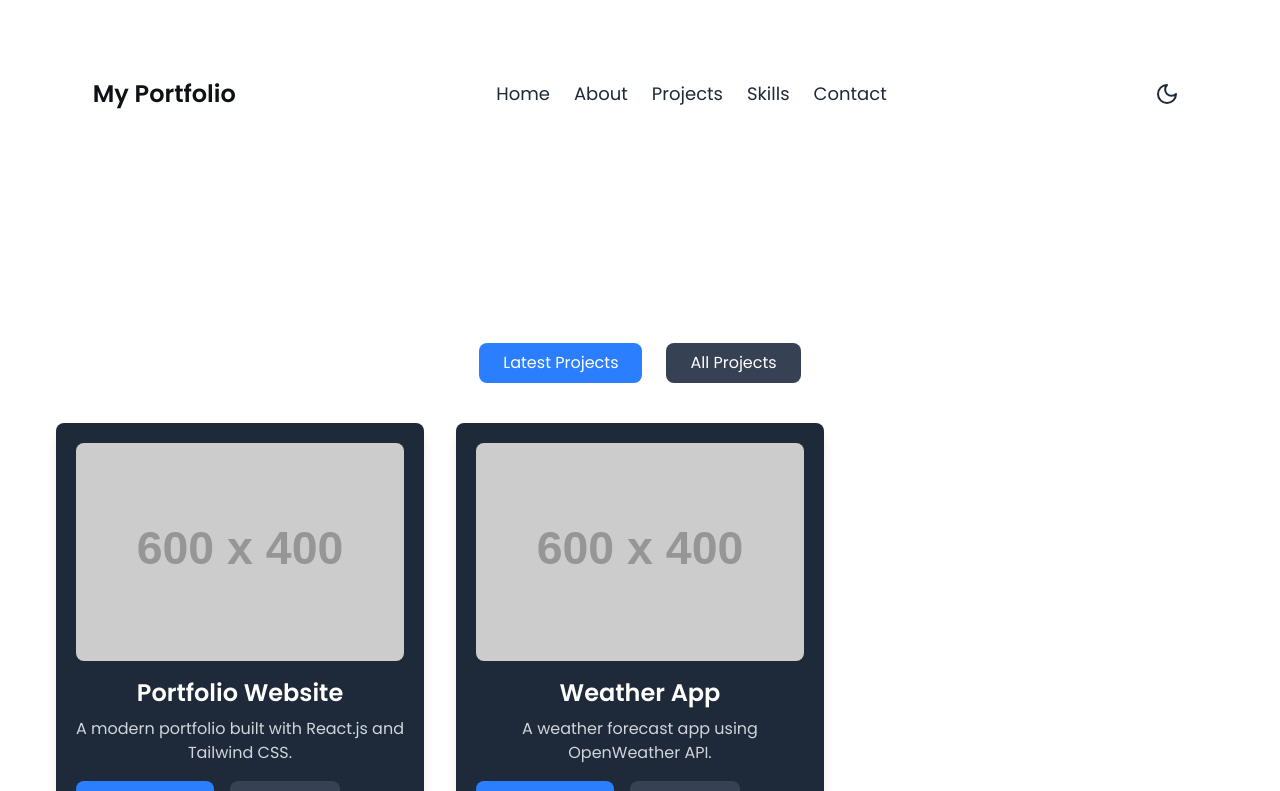
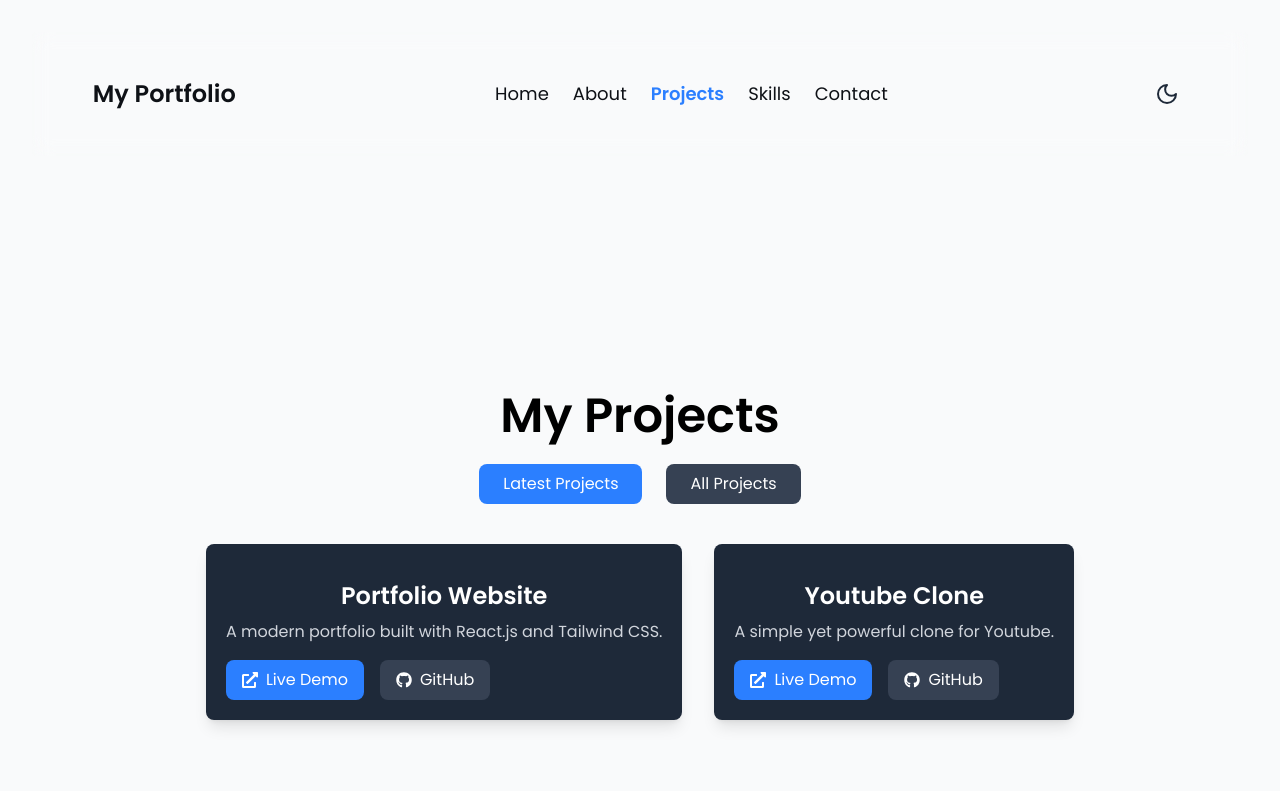
Before and after one commit to nancythomas2412/portfolio, a React (Vite) app: page /projects in a window 1280 px wide. Shown: the top 791 px of the page. Built offline with nearby package versions, Linux system fonts and the light colour scheme.

Commit message:
Fix few styling errors

```diff
--- a/src/components/Footer.jsx
+++ b/src/components/Footer.jsx
@@ -1,8 +1,5 @@
-import { useTheme } from "../pages/context/ThemeContext";
 
 function Footer() {
-  const { darkMode } = useTheme();
-
     return (
       <footer className=" text-center p-4 mt-10 dark:text-[var(--primary-dark)]">
         <p className="text-gray-400">&copy; 2025 My Portfolio. All rights reserved.</p>
--- a/src/components/Navbar.jsx
+++ b/src/components/Navbar.jsx
@@ -1,24 +1,22 @@
-import { useState, useEffect } from "react";
-import { Link } from "react-router-dom";
+import { useState } from "react";
+import { Link, useLocation } from "react-router-dom"; // Import useLocation
 import { motion } from "framer-motion";
 import { Menu, X, Sun, Moon } from "lucide-react";
+import { useTheme } from "../pages/context/ThemeContext";
 
 function Navbar() {
   const [isOpen, setIsOpen] = useState(false);
-  const [darkMode, setDarkMode] = useState(() => localStorage.getItem("theme") === "dark");
+  const { darkMode, setDarkMode } = useTheme();
+  const location = useLocation(); // Get current URL path
 
-  useEffect(() => {
-    document.body.classList.toggle("dark", darkMode);
-    localStorage.setItem("theme", darkMode ? "dark" : "light");
-  }, [darkMode]);
+  const toggleDarkMode = () => {
+    setDarkMode(!darkMode);
+  };
+
+  const navItems = ["Home", "About", "Projects", "Skills", "Contact"];
 
   return (
-    <nav
-      className="fixed top-0 left-0 w-full z-50 transition-all duration-300"
-      style={{
-        color: darkMode ? "var(--text-dark)" : "var(--text-light)", // Adjust text color based on theme
-      }}
-    >
+    <nav className="fixed top-0 left-0 w-full z-50 transition-all duration-300">
       <div className="container mx-auto px-6 py-4 flex justify-between items-center">
         {/* Logo */}
         <motion.h1
@@ -32,26 +30,35 @@ function Navbar() {
 
         {/* Desktop Navigation */}
         <ul className="hidden md:flex space-x-6 text-lg">
-          {["Home", "About", "Projects", "Skills", "Contact"].map((item) => (
+          {navItems.map((item) => {
+            const path = item === "Home" ? "/" : `/${item.toLowerCase()}`;
+            const isActive = location.pathname === path; // Check if current page matches
+
+            return (
               <motion.li key={item} whileHover={{ scale: 1.1 }}>
                 <Link
-                to={item === "Home" ? "/" : `/${item.toLowerCase()}`}
-                className={`${
-                  darkMode ? "text-gray-200" : "text-gray-800"
-                } hover:text-blue-500 transition-colors duration-200`}
+                  to={path}
+                  className={`transition-colors duration-200 ${
+                    isActive ? "text-blue-500 font-semibold" : "hover:text-blue-500"
+                  }`}
                 >
                   {item}
                 </Link>
               </motion.li>
-          ))}
+            );
+          })}
         </ul>
 
         {/* Theme Toggle Button */}
         <button
-          onClick={() => setDarkMode(!darkMode)}
+          onClick={toggleDarkMode}
           className="p-2 rounded-full transition-all duration-300"
         >
-          {darkMode ? <Sun className="w-6 h-6 text-yellow-400" /> : <Moon className="w-6 h-6 text-gray-800" />}
+          {darkMode ? (
+            <Sun className="w-6 h-6 text-yellow-400" />
+          ) : (
+            <Moon className="w-6 h-6 text-gray-800" />
+          )}
         </button>
 
         {/* Mobile Menu Button */}
@@ -62,23 +69,24 @@ function Navbar() {
 
       {/* Mobile Menu */}
       {isOpen && (
-        <motion.div
-          className="md:hidden flex flex-col items-center py-4"
-          style={{
-            color: darkMode ? "var(--text-dark)" : "var(--text-light)",
-          }}
-        >
-          {["Home", "About", "Projects", "Skills", "Contact"].map((item) => (
+        <motion.div className="md:hidden flex flex-col items-center py-4">
+          {navItems.map((item) => {
+            const path = item === "Home" ? "/" : `/${item.toLowerCase()}`;
+            const isActive = location.pathname === path;
+
+            return (
               <Link
                 key={item}
-              to={item === "Home" ? "/" : `/${item.toLowerCase()}`}
-              className="text-lg py-2"
+                to={path}
+                className={`text-lg py-2 ${
+                  isActive ? "text-blue-500 font-semibold" : ""
+                }`}
                 onClick={() => setIsOpen(false)}
-              style={{ color: darkMode ? "var(--text-dark)" : "var(--text-light)" }}
               >
                 {item}
               </Link>
-          ))}
+            );
+          })}
         </motion.div>
       )}
     </nav>
--- a/src/index.css
+++ b/src/index.css
@@ -1,5 +1,6 @@
 @import url("https://fonts.googleapis.com/css2?family=Poppins:wght@300;400;600&display=swap");
 @import "tailwindcss";
+@custom-variant dark (&:where(.dark, .dark *));
 
 html {
   scroll-behavior: smooth;
@@ -21,16 +22,23 @@ html {
 /* Smooth transition */
 body {
   font-family: "Poppins", sans-serif;
-  /* background-color: var(--bg-light); */
-  color: black;
+  background-color: var(--bg-light);
+  color: var(--text-light);
   transition: background-color 0.5s, color 0.5s;
 }
 
-/* Dark Mode */
-body.dark {
+/* Apply dark mode to html instead of body */
+html.dark {
   background-color: var(--bg-dark);
   color: var(--text-dark);
 }
+
+/* Ensure sections and other elements inherit the dark theme */
+html.dark body {
+  background-color: var(--bg-dark);
+  color: var(--text-dark);
+}
+
 
 /* Button Styling */
 .btn {
@@ -42,7 +50,7 @@ body.dark {
   transition: 0.3s;
 }
 
-body.dark .btn {
+.dark .btn {
   background: var(--primary-dark);
 }
 
@@ -50,7 +58,7 @@ body.dark .btn {
   background: var(--secondary-light);
 }
 
-body.dark .btn:hover {
+.dark .btn:hover {
   background: var(--secondary-dark);
 }
 
@@ -68,16 +76,15 @@ nav {
   top: 0;
   left: 0;
   width: 100%;
-  background: none;
   padding: 10px 0;
-  /* box-shadow: 0px 4px 10px rgba(0, 0, 0, 0.1);
-  backdrop-filter: blur(10px); */
-  color: var(--text-light); /* Default text color */
+  color: var(--text-light);
+  /* background-color: rgba(255, 255, 255, 0.8); */
+  backdrop-filter: blur(10px);
+  transition: background-color 0.3s;
 }
 
-/* Dark Mode */
-body.dark nav {
-  color: var(--text-dark); /* Dark mode navbar text color */
+.dark nav {
+  color: var(--text-dark);
 }
 
 /* Section Spacing */
@@ -95,7 +102,7 @@ section {
   padding: 20px;
   border-radius: 12px;
   box-shadow: 0px 4px 8px rgba(0, 0, 0, 0.2);
-  transition: 0.3s;
+  transition: transform 0.3s ease-in-out;
 }
 
 .project-card:hover {
@@ -109,3 +116,12 @@ section {
   gap: 20px;
   justify-content: center;
 }
+
+/* Improved contrast for dark mode links */
+.dark a {
+  color: var(--text-dark);
+}
+
+a {
+  transition: color 0.3s;
+}
--- a/src/pages/About.jsx
+++ b/src/pages/About.jsx
@@ -1,16 +1,13 @@
 import { motion } from "framer-motion";
 import { FaHtml5, FaCss3Alt, FaJs, FaReact, FaGithub } from "react-icons/fa";
-import { useTheme } from "../pages/context/ThemeContext";
 
 
 function About() {
-  const { darkMode } = useTheme();
-
   return (
     <section className="min-h-screen flex flex-col justify-center items-center text-center px-6 dark:text-gray-100">
       {/* Animated Heading */}
       <motion.h1
-        className="text-4xl md:text-5xl font-bold text-black"
+        className="text-4xl md:text-5xl font-bold text-black dark:text-white"
         initial={{ opacity: 0, y: -20 }}
         animate={{ opacity: 1, y: 0 }}
         transition={{ duration: 1 }}
@@ -31,7 +28,7 @@ function About() {
 
       {/* Skills Section */}
       <motion.div
-        className="mt-8 flex flex-wrap justify-center gap-6"
+        className="mt-8 flex flex-wrap justify-center gap-6 "
         initial={{ opacity: 0 }}
         animate={{ opacity: 1 }}
         transition={{ delay: 1, duration: 1 }}
@@ -54,7 +51,7 @@ const SkillCard = ({ icon, name }) => (
     whileHover={{ scale: 1.1 }}
   >
     <div className="text-5xl text-blue-400">{icon}</div>
-    <p className="mt-2 text-lg font-semibold">{name}</p>
+    <p className="mt-2 text-lg font-semibold text-white">{name}</p>
   </motion.div>
 );
 
--- a/src/pages/Contact.jsx
+++ b/src/pages/Contact.jsx
@@ -1,16 +1,14 @@
 import { motion } from "framer-motion";
 import { FaGithub, FaLinkedin, FaEnvelope } from "react-icons/fa";
-import { useTheme } from "../pages/context/ThemeContext";
 
 
 function Contact() {
-  const { darkMode } = useTheme();
 
   return (
     <section className="min-h-screen text-white flex flex-col items-center py-12 px-6 dark:text-[var(--primary-dark)]">
       {/* Animated Heading */}
       <motion.h1
-        className="text-4xl md:text-5xl font-bold"
+        className="text-4xl md:text-5xl font-bold text-black dark:text-white"
         initial={{ opacity: 0, y: -20 }}
         animate={{ opacity: 1, y: 0 }}
         transition={{ duration: 1 }}
--- a/src/pages/Projects.jsx
+++ b/src/pages/Projects.jsx
@@ -1,13 +1,9 @@
 import { useState } from "react";
 import { motion } from "framer-motion";
 import { FaExternalLinkAlt, FaGithub } from "react-icons/fa";
-import { useTheme } from "../pages/context/ThemeContext";
-
 
 function Projects() {
   const [activeTab, setActiveTab] = useState("latest");
-  const { darkMode } = useTheme();
-
 
   // Latest projects
   const latestProjects = [
@@ -15,15 +11,15 @@ function Projects() {
       title: "Portfolio Website",
       description: "A modern portfolio built with React.js and Tailwind CSS.",
       image: "https://via.placeholder.com/600x400",
-      demo: "https://your-portfolio.com",
-      github: "https://github.com/Nancythomas2412/your-portfolio-repo",
+      demo: "https://github.com/",
+      github: "https://github.com/Nancythomas2412/",
     },
     {
-      title: "Weather App",
-      description: "A weather forecast app using OpenWeather API.",
+      title: "Youtube Clone",
+      description: "A simple yet powerful clone for Youtube.",
       image: "https://via.placeholder.com/600x400",
-      demo: "https://your-weather-app.com",
-      github: "https://github.com/Nancythomas2412/your-weather-repo",
+      demo: "https://github.com/",
+      github: "https://github.com/nancythomas2412/youtube_clone",
     },
   ];
 
@@ -31,11 +27,11 @@ function Projects() {
   const allProjects = [
     ...latestProjects,
     {
-      title: "React Todo App",
-      description: "A simple yet powerful to-do app built with React.",
+      title: "Rock-Paper-Scissor Game App",
+      description: "A simple Rock-Paper-Scissor Game app.",
       image: "https://via.placeholder.com/600x400",
-      demo: "https://your-todo-app.com",
-      github: "https://github.com/Nancythomas2412/your-todo-repo",
+      demo: "https://github.com/",
+      github: "https://github.com/nancythomas2412/JS3-Rock_Paper_Scissor",
     },
     {
       title: "E-commerce Store",
@@ -50,7 +46,7 @@ function Projects() {
     <section className="min-h-screen text-white flex flex-col items-center py-12 px-6 dark:text-[var(--primary-dark)]">
       {/* Animated Heading */}
       <motion.h1
-        className="text-4xl md:text-5xl font-bold"
+        className="text-4xl md:text-5xl font-bold text-black dark:text-white"
         initial={{ opacity: 0, y: -20 }}
         animate={{ opacity: 1, y: 0 }}
         transition={{ duration: 1 }}
@@ -63,7 +59,9 @@ function Projects() {
         <button
           onClick={() => setActiveTab("latest")}
           className={`px-6 py-2 rounded-lg transition ${
-            activeTab === "latest" ? "bg-blue-500" : "bg-gray-700 hover:bg-gray-600"
+            activeTab === "latest"
+              ? "bg-blue-500"
+              : "bg-gray-700 hover:bg-gray-600"
           }`}
         >
           Latest Projects
@@ -71,7 +69,9 @@ function Projects() {
         <button
           onClick={() => setActiveTab("all")}
           className={`px-6 py-2 rounded-lg transition ${
-            activeTab === "all" ? "bg-blue-500" : "bg-gray-700 hover:bg-gray-600"
+            activeTab === "all"
+              ? "bg-blue-500"
+              : "bg-gray-700 hover:bg-gray-600"
           }`}
         >
           All Projects
@@ -84,15 +84,24 @@ function Projects() {
         initial={{ opacity: 0, y: 10 }}
         animate={{ opacity: 1, y: 0 }}
         transition={{ duration: 0.5 }}
-        className="mt-10 grid gap-8 md:grid-cols-2 lg:grid-cols-3"
+        className={`mt-10 w-full ${
+          activeTab === "latest"
+            ? "flex justify-center flex-wrap gap-8"
+            : "grid md:grid-cols-2 lg:grid-cols-3 gap-8"
+        }`}
       >
-        {(activeTab === "latest" ? latestProjects : allProjects).map((project, index) => (
+        {(activeTab === "latest" ? latestProjects : allProjects).map(
+          (project, index) => (
             <motion.div
               key={index}
               className="bg-gray-800 p-5 rounded-lg shadow-lg transition transform hover:scale-105"
               whileHover={{ scale: 1.05 }}
             >
-            <img src={project.image} alt={project.title} className="rounded-lg" />
+              {/* <img
+                src={project.image}
+                alt={project.title}
+                className="rounded-lg"
+              /> */}
               <h2 className="text-2xl font-semibold mt-4">{project.title}</h2>
               <p className="text-gray-300 mt-2">{project.description}</p>
               <div className="flex mt-4 space-x-4">
@@ -108,13 +117,18 @@ function Projects() {
                   href={project.github}
                   target="_blank"
                   rel="noopener noreferrer"
+                  onClick={(e) => {
+                    e.stopPropagation();
+                    window.open(project.github, "_blank");
+                  }}
                   className="flex items-center bg-gray-700 px-4 py-2 rounded-lg hover:bg-gray-600 transition"
                 >
                   <FaGithub className="mr-2" /> GitHub
                 </a>
               </div>
             </motion.div>
-        ))}
+          )
+        )}
       </motion.div>
     </section>
   );
--- a/src/pages/Skills.jsx
+++ b/src/pages/Skills.jsx
@@ -1,11 +1,9 @@
 import { motion } from "framer-motion";
 import { FaHtml5, FaCss3Alt, FaJs, FaReact, FaNodeJs, FaGithub } from "react-icons/fa";
 import { SiTailwindcss, SiMongodb, SiFirebase } from "react-icons/si";
-import { useTheme } from "../pages/context/ThemeContext";
 
 
 function Skills() {
-  const { darkMode } = useTheme();
 
   const skills = [
     { name: "HTML", icon: <FaHtml5 className="text-orange-500" /> },
@@ -23,7 +21,7 @@ function Skills() {
     <section className="min-h-screen text-white flex flex-col items-center py-12 px-6 dark:text-[var(--primary-dark)]">
       {/* Animated Heading */}
       <motion.h1
-        className="text-4xl md:text-5xl font-bold"
+        className="text-4xl md:text-5xl font-bold text-black dark:text-white"
         initial={{ opacity: 0, y: -20 }}
         animate={{ opacity: 1, y: 0 }}
         transition={{ duration: 1 }}
--- a/src/pages/context/ThemeContext.jsx
+++ b/src/pages/context/ThemeContext.jsx
@@ -3,13 +3,20 @@ import { createContext, useState, useEffect, useContext } from "react";
 const ThemeContext = createContext();
 
 export function ThemeProvider({ children }) {
-  const [darkMode, setDarkMode] = useState(() => localStorage.getItem("theme") === "dark");
+  // ✅ Ensure it does not detect system theme, only what user sets
+  const storedTheme = localStorage.getItem("theme");
+  localStorage.setItem("theme", "light");
+  const [darkMode, setDarkMode] = useState(storedTheme ? storedTheme === "dark" : false);
 
   useEffect(() => {
-    document.body.classList.toggle("dark", darkMode);
-    localStorage.setItem("theme", darkMode ? "dark" : "");
+    if (darkMode) {
+      document.documentElement.classList.add("dark");
+      localStorage.setItem("theme", "dark");
+    } else {
+      document.documentElement.classList.remove("dark");
+      localStorage.setItem("theme", "light");
+    }
   }, [darkMode]);
-
   return (
     <ThemeContext.Provider value={{ darkMode, setDarkMode }}>
       {children}
--- a/tailwind.config.js
+++ b/tailwind.config.js
@@ -1,25 +1,9 @@
 /** @type {import('tailwindcss').Config} */
-
 export default {
-    content: ["./index.html", "./src/**/*.{js,ts,jsx,tsx}"],
-    theme: {
-      extend: {
-        colors: {
-          background: "#F8F9FA", // Light gray
-          textLight: "#333", // Dark gray text for light mode
-          textDark: "#fff", // White text for dark mode
-          primary: "#FF9AA2", // Soft pink
-          secondary: "#FFB7B2", // Peach
-          accent: "#D4A5A5", // Muted red
-          highlight: "#B5EAD7", // Soft green
-        },
-      },
-    },
-    plugins: [],
-  };
-
-  // tailwind.config.js
-module.exports = {
-  darkMode: 'class', // or 'media'
-  // other configurations...
+  darkMode: ["class", '[data-theme="dark"]'], // Ensures dark mode works based on data-theme
+  content: ["./index.html", "./src/**/*.{js,jsx,ts,tsx}"],
+  theme: {
+    extend: {},
+  },
+  plugins: [],
 };
```
Also changed, not shown: src/main.jsx (+5 -2 lines), src/pages/Home.jsx (+6 -6 lines). Lines whose indentation alone changed are shown as unchanged.
